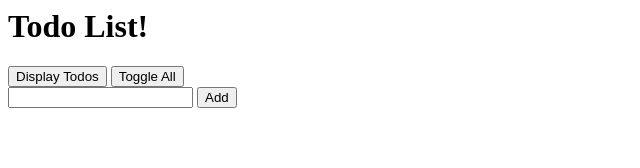
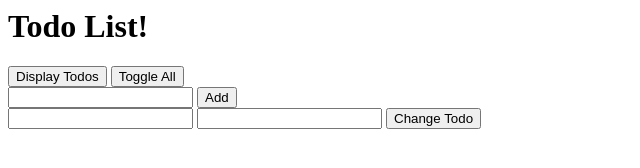
Before and after one commit to nikibrown/watchandcodejs, a plain HTML site: page index-v8.html in a window 1280 px wide. Shown: the whole page, without its empty margins (0-640 px from the left). Drawn offline with Linux system fonts and the light colour scheme.

Commit message:
There should be a button for changing todos

```diff
--- a/index-v8.html
+++ b/index-v8.html
@@ -14,6 +14,12 @@
 		<div>
 			<input type="text" id="addTodoTextInput">
 			<button onclick="handlers.addTodo()">Add</button>
+		</div>
+
+		<div>
+			<input type="number" id="changeTodoPositionInput">
+			<input type="text" id="changeTodoTextInput">
+			<button onclick="handlers.changeTodo();">Change Todo</button>
 		</div>
 
 
@@ -144,7 +150,15 @@
 					var addTodoTextInput = document.getElementById('addTodoTextInput');
 					todoList.addTodo(addTodoTextInput.value);
 					 addTodoTextInput.value = '';
+				},
+				changeTodo: function() {
+					var changeTodoPositionInput = document.getElementById('changeTodoPositionInput');
+					var changeTodoTextInput = document.getElementById('changeTodoTextInput');
+					todoList.changeTodo(changeTodoPositionInput.valueAsNumber, changeTodoTextInput.value );
+					changeTodoPositionInput.value = '';
+					changeTodoTextInput.value = '';
 				}
+
 			}
 
 
```
